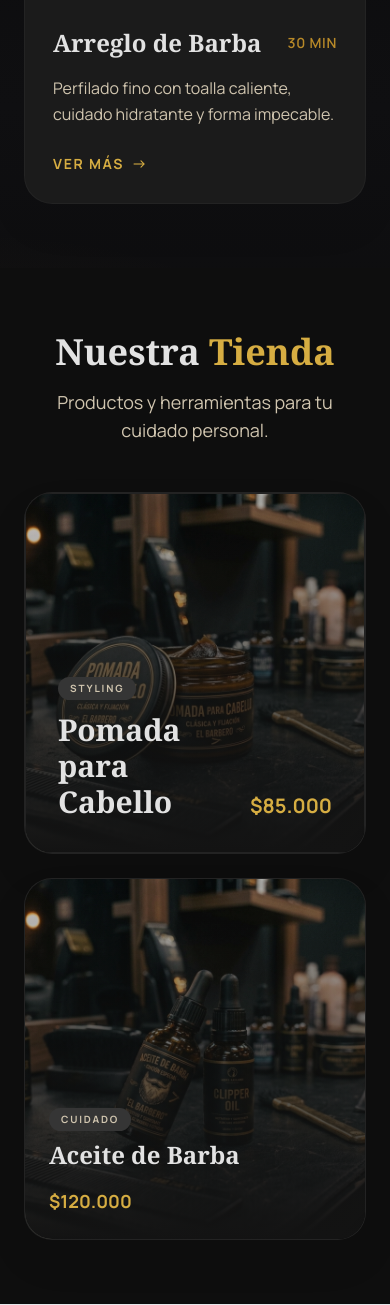
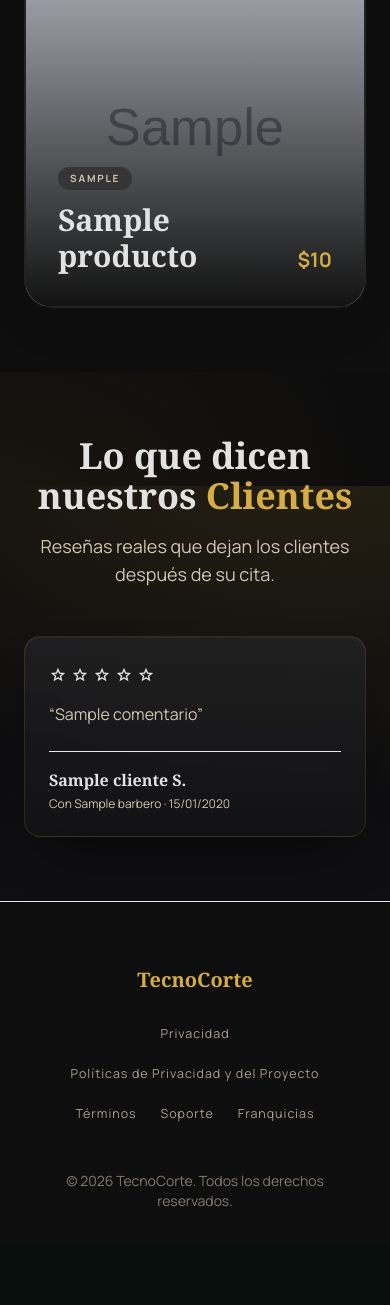
Before and after one commit to tecnocorte-barber/TecnoCorte_proyecto, a Django app: template sena/templates/publicos/index.html in a window 390 px wide. Shown: the part 2046-3351 px from the top of the page. After the commit the page ends 3253 px from the top, so only its background shows below. Run offline with Django 5.2, Linux system fonts and the light colour scheme; data comes from the database, SQL or seed files in the repository; the template is opened without the code that fills it: most values are stand-ins (such as "Sample title", 1, 10 or a date in 2020); grey boxes marked "Sample" are stand-in pictures; parts of the project's set-up code (start-up, migrations or seed data) failed here and were passed over; some libraries are stand-ins or nearby versions.

Commit message:
Inicio editable por el Admin y resenas reales en la portada
- Boton "Editar inicio" y pagina /admin/inicio/: el Admin elige, entre los
  servicios y productos que ya existen, los dos que se destacan en la portada.
- La portada deja de tener tarjetas escritas a mano: los servicios y los
  productos salen del catalogo real, asi que se corrigen precios que no
  coincidian con los de la tienda.
- Nueva seccion de resenas reales (Calificacion) al final del inicio: muestra 5
  y un "Ver mas" cuando hay mas; aviso amable mientras no haya ninguna.
- El Admin sigue entrando a su panel desde /, pero puede ver la portada con
  ?vista=publica; solo el pasa a /admin/inicio/.
- Se borro la sede de pruebas "Ejemplo", que salia al publico con direccion
  falsa y una imagen rota.
- Migracion 0030 (destacados del inicio en Configuracion) y 12 pruebas nuevas
  (92 en total).

```diff
--- a/sena/templates/publicos/index.html
+++ b/sena/templates/publicos/index.html
@@ -1,4 +1,4 @@
-{# Página principal con hero, servicios destacados y productos de la tienda #}
+{# Página principal con hero, servicios destacados, productos de la tienda y reseñas #}
 {% load static %}
 <!doctype html>
 <html lang="es">
@@ -92,7 +92,7 @@
       </div>
 
       <section class="relative px-6 py-16 md:py-24">
-        <!-- Sección de servicios destacados -->
+        <!-- Sección de servicios destacados (los elige el Admin con el botón de edición) -->
         <div class="mx-auto max-w-7xl">
           <div
             class="mb-14 flex flex-col gap-4 md:flex-row md:items-end md:justify-between"
@@ -107,35 +107,35 @@
           </div>
 
           <div class="grid items-stretch gap-8 md:grid-cols-2">
+            {% for servicio in inicio_servicios %}
             <article
-              id="servicio-corte"
+              id="servicio-{{ forloop.counter }}"
               class="group flex h-full flex-col overflow-hidden rounded-[28px] border border-outline-variant/20 bg-surface-container-low shadow-[0_20px_40px_rgba(0,0,0,0.08)] transition-transform duration-300 hover:-translate-y-1"
             >
               <div class="overflow-hidden">
                 <img
-                  src="{% static 'sena/images/corte_cabello.jpeg' %}"
-                  alt="Corte de cabello masculino"
+                  src="{% static servicio.imagen %}"
+                  alt="{{ servicio.nombre }}"
                   class="h-72 w-full object-cover transition-transform duration-700 group-hover:scale-105 md:h-80"
                 />
               </div>
               <div class="p-7 md:p-8">
                 <div class="mb-4 flex items-center justify-between gap-4">
                   <h3 class="font-headline text-2xl font-bold text-on-surface">
-                    Corte Técnico
+                    {{ servicio.nombre }}
                   </h3>
                   <span
                     class="text-sm font-semibold tracking-wider text-primary-container"
-                    >45 MIN</span
+                    >{{ servicio.minutos }} MIN</span
                   >
                 </div>
                 <p
                   class="mb-6 text-base leading-relaxed text-on-surface-variant"
                 >
-                  Estilo personalizado con precisión, lavado y asesoría para
-                  realzar tus facciones.
+                  {{ servicio.descripcion }}
                 </p>
                 <a
-                  href="{% url 'sena:usuario_servicios' %}?servicio=corte#servicio-corte"
+                  href="{% url 'sena:usuario_servicios' %}?servicio={{ servicio.nombre|urlencode }}"
                   class="inline-flex items-center gap-2 text-sm font-bold uppercase tracking-[0.12em] text-primary transition-all group-hover:gap-3"
                 >
                   Ver más
@@ -143,49 +143,13 @@
                 </a>
               </div>
             </article>
-
-            <article
-              id="servicio-barba"
-              class="group flex h-full flex-col overflow-hidden rounded-[28px] border border-outline-variant/20 bg-surface-container-low shadow-[0_20px_40px_rgba(0,0,0,0.08)] transition-transform duration-300 hover:-translate-y-1"
-            >
-              <div class="overflow-hidden">
-                <img
-                  src="{% static 'sena/images/arreglo_barba.jpeg' %}"
-                  alt="Arreglo de barba masculina"
-                  class="h-72 w-full object-cover transition-transform duration-700 group-hover:scale-105 md:h-80"
-                />
-              </div>
-              <div class="p-7 md:p-8">
-                <div class="mb-4 flex items-center justify-between gap-4">
-                  <h3 class="font-headline text-2xl font-bold text-on-surface">
-                    Arreglo de Barba
-                  </h3>
-                  <span
-                    class="text-sm font-semibold tracking-wider text-primary-container"
-                    >30 MIN</span
-                  >
-                </div>
-                <p
-                  class="mb-6 text-base leading-relaxed text-on-surface-variant"
-                >
-                  Perfilado fino con toalla caliente, cuidado hidratante y forma
-                  impecable.
-                </p>
-                <a
-                  href="{% url 'sena:usuario_servicios' %}?servicio=barba#servicio-barba"
-                  class="inline-flex items-center gap-2 text-sm font-bold uppercase tracking-[0.12em] text-primary transition-all group-hover:gap-3"
-                >
-                  Ver más
-                  <span class="material-symbols-outlined text-sm">east</span>
-                </a>
-              </div>
-            </article>
+            {% endfor %}
           </div>
         </div>
       </section>
 
       <section class="bg-surface-container-lowest px-6 py-16 md:py-24">
-        <!-- Sección de tienda con productos destacados -->
+        <!-- Sección de tienda con los productos reales del catálogo -->
         <div class="mx-auto max-w-7xl">
           <div class="mb-12 text-center">
             <h2
@@ -199,71 +163,143 @@
           </div>
 
           <div class="grid gap-6 md:grid-cols-3">
+            {% for producto in inicio_productos %}
             <a
               href="{% url 'sena:usuario_tienda' %}"
-              class="group md:col-span-2 block overflow-hidden rounded-[28px] bg-surface-container-low text-inherit no-underline shadow-[0_20px_40px_rgba(0,0,0,0.08)] transition-transform duration-300 hover:-translate-y-1 hover:no-underline"
+              class="group {% if forloop.first %}md:col-span-2{% endif %} block overflow-hidden rounded-[28px] bg-surface-container-low text-inherit no-underline shadow-[0_20px_40px_rgba(0,0,0,0.08)] transition-transform duration-300 hover:-translate-y-1 hover:no-underline"
             >
-              <div
-                class="relative h-full min-h-[360px] bg-surface-container-low"
-              >
+              <div class="relative h-full min-h-[360px] bg-surface-container-low">
                 <img
-                  src="{% static 'sena/images/pomada_barba.jpeg' %}"
-                  alt="Productos para barbería"
+                  src="{% if producto.imagen %}{{ producto.imagen.url }}{% else %}{% static producto.imagen_respaldo %}{% endif %}"
+                  alt="{{ producto.nombre }}"
                   class="h-full w-full object-cover opacity-80"
                 />
                 <div
-                  class="absolute inset-0 bg-gradient-to-t from-surface-dim via-surface/35 to-transparent"
+                  class="absolute inset-0 bg-gradient-to-t from-surface-dim {% if forloop.first %}via-surface/35{% endif %} to-transparent"
                 ></div>
                 <div
-                  class="absolute bottom-0 left-0 right-0 flex items-end justify-between gap-4 p-8"
+                  class="absolute bottom-0 left-0 right-0 flex items-end justify-between gap-4 {% if forloop.first %}p-8{% else %}p-6{% endif %}"
                 >
                   <div>
                     <span
                       class="mb-3 inline-block rounded-full bg-surface-container-highest px-3 py-1 text-[10px] font-bold uppercase tracking-[0.18em] text-on-surface-variant"
-                      >Styling</span
+                      >{{ producto.get_categoria_display }}</span
                     >
                     <h3
-                      class="font-headline text-3xl font-bold text-on-surface"
+                      class="font-headline {% if forloop.first %}text-3xl{% else %}text-2xl{% endif %} font-bold text-on-surface"
                     >
-                      Pomada para Cabello
+                      {{ producto.nombre }}
                     </h3>
                   </div>
-                  <span class="text-xl font-bold text-primary">$85.000</span>
+                  <span
+                    class="{% if forloop.first %}text-xl{% else %}text-lg{% endif %} font-bold text-primary"
+                    >${{ producto.precio|floatformat:"0g" }}</span
+                  >
                 </div>
               </div>
             </a>
-
-            <a
-              href="{% url 'sena:usuario_tienda' %}"
-              class="group block overflow-hidden rounded-[28px] bg-surface-container-low text-inherit no-underline shadow-[0_20px_40px_rgba(0,0,0,0.08)] transition-transform duration-300 hover:-translate-y-1 hover:no-underline"
-            >
-              <div class="relative h-full min-h-[360px]">
-                <img
-                  src="{% static 'sena/images/aceite_barba.jpeg' %}"
-                  alt="Aceite para barba"
-                  class="h-full w-full object-cover opacity-80"
-                />
-                <div
-                  class="absolute inset-0 bg-gradient-to-t from-surface-dim to-transparent"
-                ></div>
-                <div class="absolute bottom-0 left-0 right-0 p-6">
-                  <span
-                    class="mb-2 inline-block rounded-full bg-surface-container-highest px-3 py-1 text-[10px] font-bold uppercase tracking-[0.18em] text-on-surface-variant"
-                    >Cuidado</span
-                  >
-                  <h3 class="font-headline text-2xl font-bold text-on-surface">
-                    Aceite de Barba
-                  </h3>
-                  <div class="mt-4 flex items-center justify-between">
-                    <span class="text-lg font-bold text-primary">$120.000</span>
-                  </div>
-                </div>
-              </div>
-            </a>
+            {% endfor %}
           </div>
         </div>
       </section>
+
+      <section class="relative px-6 py-16 md:py-24">
+        <!-- Reseñas reales de clientes (se publican si el Admin lo permite) -->
+        <div class="mx-auto max-w-7xl">
+          <div class="mb-12 text-center">
+            <h2
+              class="font-headline text-4xl font-bold text-on-surface md:text-5xl"
+            >
+              Lo que dicen nuestros <span class="heading-accent">Clientes</span>
+            </h2>
+            <p class="mx-auto mt-4 max-w-2xl text-lg text-on-surface-variant">
+              Reseñas reales que dejan los clientes después de su cita.
+            </p>
+          </div>
+
+          {% if inicio_resenas %}
+          <div class="grid gap-6 md:grid-cols-2 lg:grid-cols-3">
+            {% for resena in inicio_resenas %}
+            <article
+              class="tc-glass flex h-full flex-col rounded-2xl p-6"
+              {% if forloop.counter > resenas_visibles %}hidden data-resena-extra{% endif %}
+            >
+              <div class="mb-3 flex items-center gap-1">
+                {% for i in "12345" %}{% if forloop.counter <= resena.puntuacion %}
+                <span
+                  class="material-symbols-outlined text-lg text-primary"
+                  style="font-variation-settings: &quot;FILL&quot; 1"
+                  >star</span
+                >
+                {% else %}
+                <span class="material-symbols-outlined text-lg text-primary/30"
+                  >star</span
+                >
+                {% endif %}{% endfor %}
+              </div>
+
+              {% if resena.comentario %}
+              <p
+                class="mb-4 flex-1 text-base leading-relaxed text-on-surface-variant"
+              >
+                “{{ resena.comentario }}”
+              </p>
+              {% else %}
+              <p class="mb-4 flex-1 text-base italic text-on-surface-variant/70">
+                Reseña sin comentario.
+              </p>
+              {% endif %}
+
+              <div class="mt-2 border-t border-outline-variant/15 pt-4">
+                <p class="font-headline text-base font-bold text-on-surface">
+                  {{ resena.cliente.nombre }} {{ resena.cliente.apellido|slice:":1" }}.
+                </p>
+                <p class="mt-1 text-xs text-on-surface-variant">
+                  Con {{ resena.barbero.nombre }} · {{ resena.fecha|date:"d/m/Y" }}
+                </p>
+              </div>
+            </article>
+            {% endfor %}
+          </div>
+
+          {% if inicio_resenas|length > resenas_visibles %}
+          <div class="mt-10 flex justify-center">
+            <button
+              type="button"
+              data-resenas-ver-mas
+              class="btn-brand inline-flex items-center gap-3 rounded-md px-8 py-4 text-sm font-bold uppercase tracking-[0.14em] transition-transform duration-300 hover:scale-[1.02] active:scale-95"
+            >
+              Ver más reseñas
+              <span class="material-symbols-outlined text-xl">expand_more</span>
+            </button>
+          </div>
+          {% endif %} {% else %}
+          <div class="tc-glass mx-auto max-w-2xl rounded-2xl p-10 text-center">
+            <span class="material-symbols-outlined text-4xl text-primary"
+              >rate_review</span
+            >
+            <p class="mt-4 text-lg text-on-surface">Todavía no hay reseñas.</p>
+            <p class="mt-2 text-sm text-on-surface-variant">
+              Aquí aparecerán las reseñas reales de los clientes en cuanto
+              califiquen sus citas.
+            </p>
+          </div>
+          {% endif %}
+        </div>
+      </section>
     </main>
+
+    <!-- Botón de edición del inicio: solo lo ve el Admin -->
+    {% if request.session.logueado.rol == "Admin" %}
+    <a
+      href="{% url 'sena:admin_editar_inicio' %}"
+      class="btn-brand fixed bottom-6 right-6 z-50 inline-flex items-center gap-2 rounded-full px-6 py-3 text-xs font-bold uppercase tracking-[0.14em] shadow-[0_18px_40px_-12px_rgba(184,137,40,0.7)] transition-transform duration-300 hover:scale-[1.03] active:scale-95"
+      title="Elegir los servicios y productos que se destacan en el inicio"
+    >
+      <span class="material-symbols-outlined text-lg">edit</span>
+      Editar inicio
+    </a>
+    {% endif %}
 
     <!-- Pie de página con enlaces de utilidad -->
     <footer
@@ -299,5 +335,21 @@
         © 2026 TecnoCorte. Todos los derechos reservados.
       </div>
     </footer>
+
+    <script>
+      // Despliega las reseñas que quedan ocultas en el inicio.
+      (function () {
+        var boton = document.querySelector("[data-resenas-ver-mas]");
+        if (!boton) return;
+        boton.addEventListener("click", function () {
+          document
+            .querySelectorAll("[data-resena-extra]")
+            .forEach(function (resena) {
+              resena.removeAttribute("hidden");
+            });
+          boton.remove();
+        });
+      })();
+    </script>
   </body>
 </html>
--- a/sena/urls.py
+++ b/sena/urls.py
@@ -101,6 +101,7 @@ urlpatterns = [
     path('admin/configuracion/', views.admin_configuracion, name="admin_configuracion"),  # Configuración general y privacidad
     path('admin/mensajes/', views.admin_mensajes, name="admin_mensajes"),  # Ver mensajes de contacto
     path('admin/servicios/', views.admin_solicitudes_servicios, name="admin_solicitudes_servicios"),  # Aprobar/rechazar servicios que piden los barberos
+    path('admin/inicio/', views.admin_editar_inicio, name="admin_editar_inicio"),  # Editar los servicios y productos destacados del inicio
     path('admin/notificaciones/', views.admin_notificaciones, name="admin_notificaciones"),  # Ver notificaciones del admin
 
     # === API REST (accesible con token o sesión) ===
```
Also changed, not shown: sena/models.py (+35 -0 lines), sena/templates/administrador/admin_editar_inicio.html (added, +121 -0 lines), sena/templates/includes/admin_mobile_nav.html (+7 -0 lines), sena/templates/includes/admin_sidebar.html (+9 -0 lines), sena/tests_inicio.py (added, +194 -0 lines), sena/views.py (+121 -1 lines), sena/migrations/0030_configuracion_producto_destacado_1_and_more.py (added).
